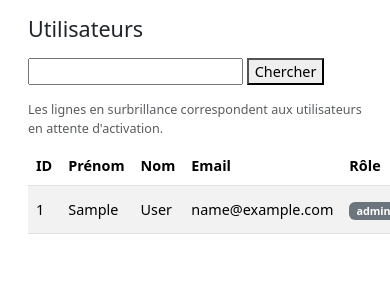
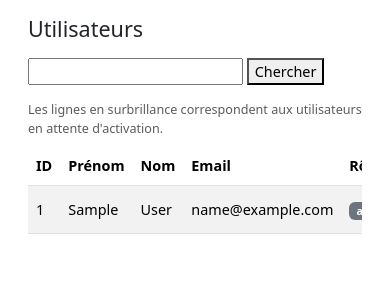
Before and after one commit to sophieetstephen/vehicules, a Python web app: template templates/admin_users.html in a window 390 px wide; the page is wider, and only the part inside the window is pictured. Shown: the part 56-356 px from the top of that part. Run offline with Jinja, Linux system fonts and the light colour scheme; the template is opened without the code that fills it: most values are stand-ins (such as "Sample title", 1, 10 or a date in 2020).

Commit message:
Wrap tables in responsive container

```diff
--- a/templates/admin_reservations.html
+++ b/templates/admin_reservations.html
@@ -3,6 +3,7 @@
 {% block title %}Administration – Réservations{% endblock %}
 {% block content %}
 <h1 class="h4">Réservations (admin)</h1>
+<div class="table-responsive">
   <table class="table table-striped">
     <thead><tr><th>ID</th><th>Véhicule</th><th>Début</th><th>Fin</th><th>Demandeur</th><th>Statut</th><th></th></tr></thead>
     <tbody>
@@ -25,4 +26,5 @@
     {% endfor %}
     </tbody>
   </table>
+</div>
 {% endblock %}
--- a/templates/admin_users.html
+++ b/templates/admin_users.html
@@ -5,6 +5,7 @@
   <button type="submit">Chercher</button>
 </form>
 <p class="text-muted small mb-2">Les lignes en surbrillance correspondent aux utilisateurs en attente d'activation.</p>
+<div class="table-responsive">
   <table class="table table-striped align-middle">
     <thead><tr><th>ID</th><th>Prénom</th><th>Nom</th><th>Email</th><th>Rôle</th><th>Status</th><th>Actions</th></tr></thead>
     <tbody>
@@ -47,4 +48,5 @@
     {% endfor %}
     </tbody>
   </table>
+</div>
 {% endblock %}
--- a/templates/admin_vehicles.html
+++ b/templates/admin_vehicles.html
@@ -7,6 +7,7 @@
     <a class="btn btn-primary" href="{{ url_for('admin_vehicle_new') }}">Nouveau véhicule</a>
   </div>
   {% if vehicles %}
+  <div class="table-responsive">
     <table class="table table-striped">
       <thead><tr><th>Code</th><th>Libellé</th><th>Catégorie</th><th></th></tr></thead>
       <tbody>
@@ -23,6 +24,7 @@
         {% endfor %}
       </tbody>
     </table>
+  </div>
   {% else %}
     <p>Aucun véhicule.</p>
   {% endif %}
--- a/templates/manage_request.html
+++ b/templates/manage_request.html
@@ -18,6 +18,7 @@
 
 <h2 class="h6">Disponibilité des véhicules</h2>
 <form method="post">
+  <div class="table-responsive">
     <table class="table table-bordered align-middle">
       <thead>
         <tr><th>Véhicule</th><th>Disponible</th><th>Sélection</th></tr>
@@ -38,6 +39,7 @@
       {% endfor %}
       </tbody>
     </table>
+  </div>
 
   <button name="action" value="approve" class="btn btn-success">Approuver avec ce véhicule</button>
   <button name="action" value="reject"  class="btn btn-outline-danger">Refuser</button>
--- a/templates/manage_segment.html
+++ b/templates/manage_segment.html
@@ -12,6 +12,7 @@
 
 <h2 class="h6">Disponibilité des véhicules</h2>
 <form method="post">
+  <div class="table-responsive">
     <table class="table table-bordered align-middle">
       <thead>
         <tr><th>Véhicule</th><th>Disponible</th><th>Sélection</th></tr>
@@ -32,6 +33,7 @@
       {% endfor %}
       </tbody>
     </table>
+  </div>
   <button name="action" value="update" class="btn btn-primary">Enregistrer</button>
   <button name="action" value="delete" class="btn btn-outline-danger">Supprimer le segment</button>
 </form>
--- a/templates/pdf_month.html
+++ b/templates/pdf_month.html
@@ -8,6 +8,7 @@ th.sticky, td.sticky{position:sticky;left:0;background:#fff}
 </style></head><body>
 <h1>Planning véhicules — {{ start.strftime("%B %Y") }}</h1>
 {% set days = (end - start).days %}
+<div class="table-responsive">
 <table>
 <thead>
 <tr><th class="sticky">Véhicule</th>
@@ -29,5 +30,6 @@ th.sticky, td.sticky{position:sticky;left:0;background:#fff}
 {% endfor %}
 </tbody>
 </table>
+</div>
 <p style="font-size:10px;color:#666;">Légende: Matin / Après-midi / Journée = Réservé (approuvé)</p>
 </body></html>
```
Lines whose indentation alone changed are shown as unchanged.
